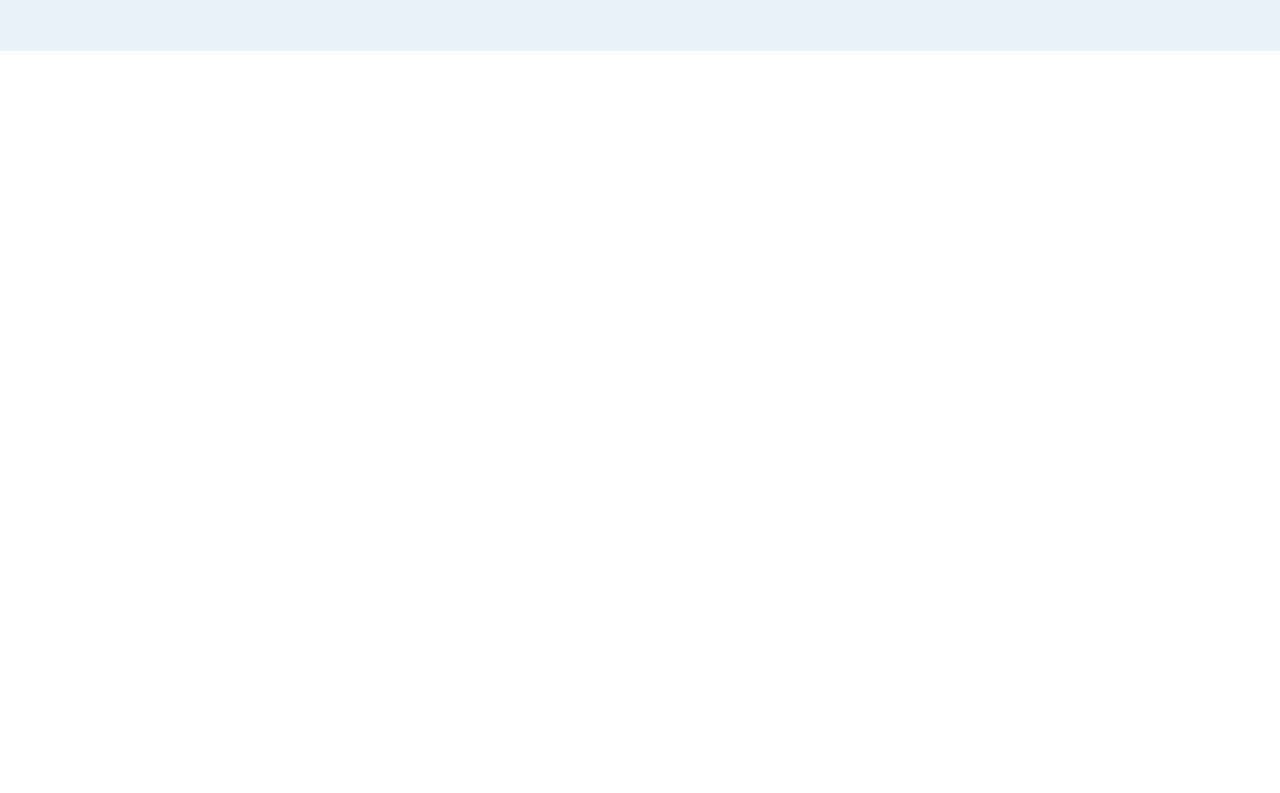
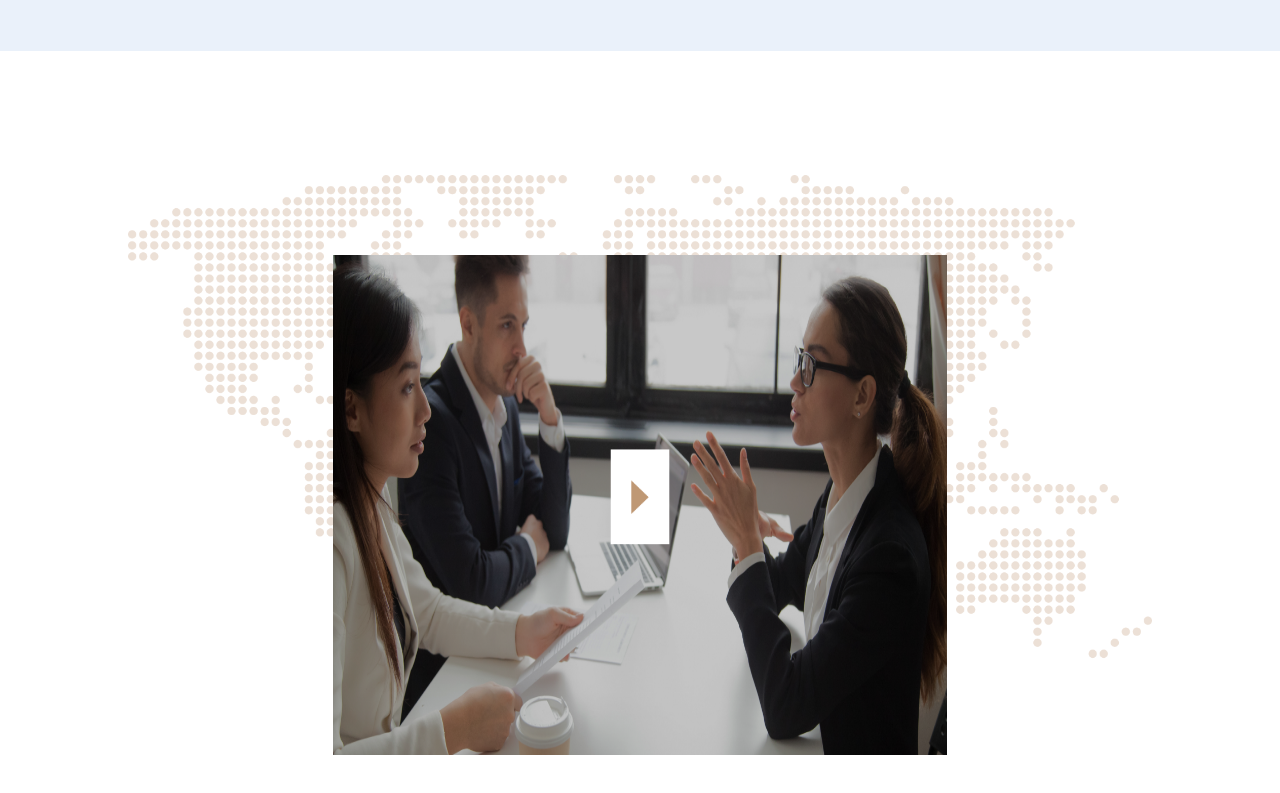
Before and after one commit to AsonglefacMillenium/digital_app, a Next.js app: page / in a window 1280 px wide. Shown: the part 785-1578 px from the top of the page. Before the commit the page ends 836 px from the top, so only its background shows below. Built offline with nearby package versions, Linux system fonts and the light colour scheme.

Commit message:
add map section

```diff
--- a/components/screens/home/index.tsx
+++ b/components/screens/home/index.tsx
@@ -1,10 +1,12 @@
 import HomeLander from "@/components/templates/lander";
+import VideoSection from "@/components/templates/video";
 import React from "react";
 
 const HomeScreen = () => {
   return (
     <div className="w-full m-0 p-0">
       <HomeLander />
+      <VideoSection />
     </div>
   );
 };
--- /dev/null
+++ b/components/templates/video/index.tsx
@@ -0,0 +1,15 @@
+import React from "react";
+import "./styles.css";
+import Image from "next/image";
+
+const VideoSection = () => {
+  return (
+    <div className="video w-[80%] mx-auto h-fit py-20  flex items-center justify-center mt-[20rem] mb-[100px] block">
+      <div className="w-[60%] mx-auto h-full flex">
+        <img src={"/images/video.png"} alt=""  className="w-full h-[500px] block" />
+      </div>
+    </div>
+  );
+};
+
+export default VideoSection;
--- /dev/null
+++ b/components/templates/video/styles.css
@@ -0,0 +1,7 @@
+.video{
+    background-image: url("../../../public/images/bg.png");
+    background-size: contain;
+    background-repeat: no-repeat;
+    background-position: top left;
+
+}
```
Also changed, not shown: public/images/bg.png (added), public/images/video.png (added).
